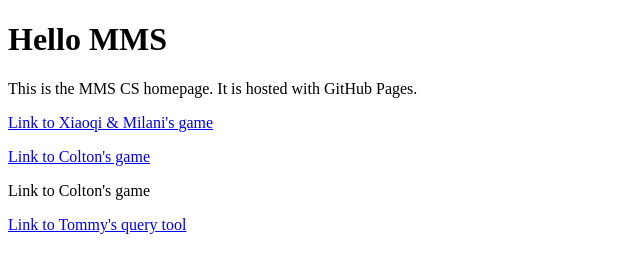
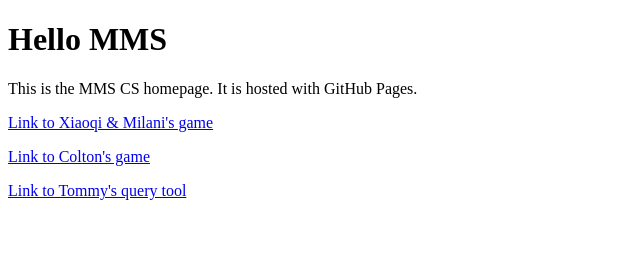
Before and after one commit to Moanalua-Middle-School-CS/Moanalua-Middle-School-CS.github.io, a plain HTML site: page index.html in a window 1280 px wide. Shown: the whole page, without its empty margins (0-640 px from the left). Drawn offline with Linux system fonts and the light colour scheme.

Commit message:
Remove Colton text

```diff
--- a/index.html
+++ b/index.html
@@ -9,7 +9,6 @@
 <p></p>
 <p></p>
 <p><a href="COlton_Hangma_Game.html" target="_blank">Link to Colton's game</a></p>
-<p>Link to Colton's game</p>
 <p></p>
 <p></p>
 <p><a href="Tommy_Query_Tool.html" target="_blank">Link to Tommy's query tool</a></p>
```
